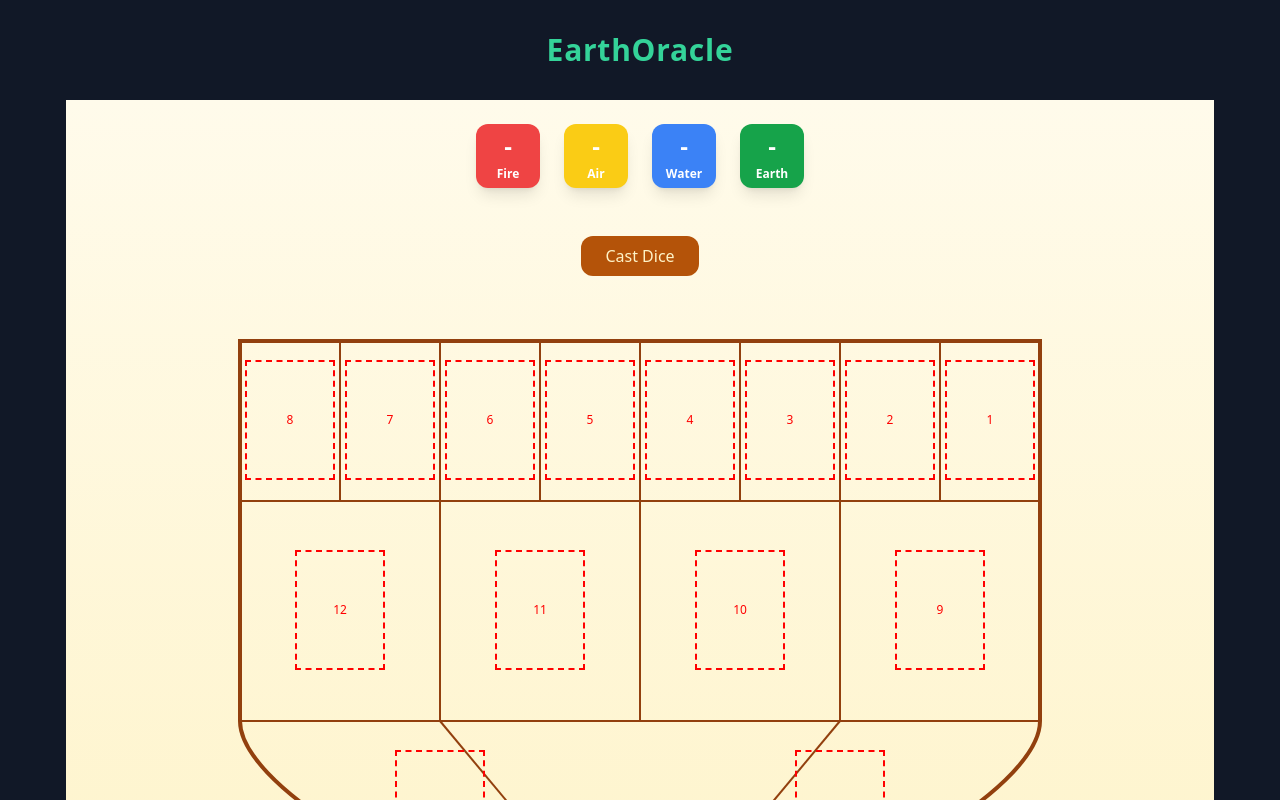
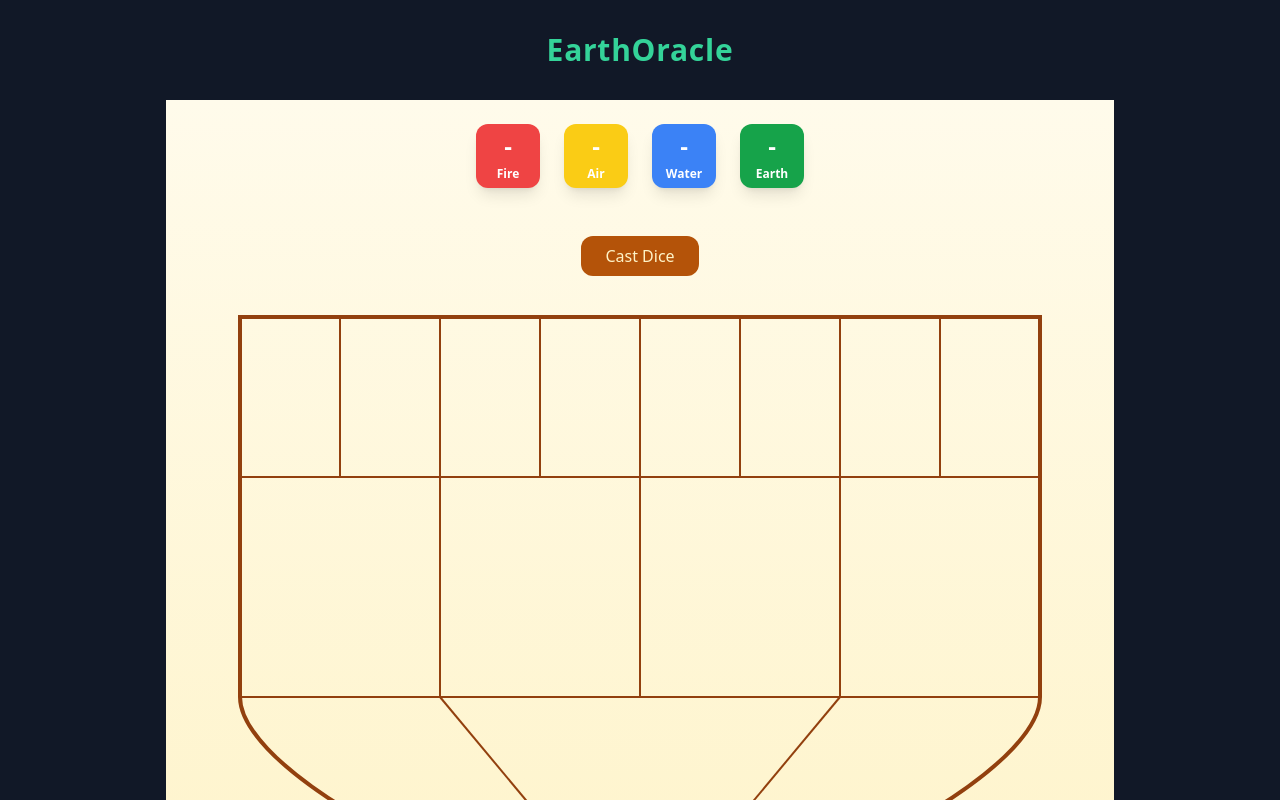
Before and after one commit to Whytebread/EarthOracle, a React (Create React App) app in the folder earth-oracle/: page / in a window 1280 px wide. Shown: the top 800 px of the page. Built offline with nearby package versions, Linux system fonts and the light colour scheme.

Commit message:
modified figure cards to fit better inside slots, bottom row in shield chart still needs tweaking

```diff
--- a/earth-oracle/src/components/CastingBoard.js
+++ b/earth-oracle/src/components/CastingBoard.js
@@ -12,6 +12,22 @@ import { shieldSlots } from "./ShieldSlots";
 const CARD_W = 160;              // base card width
 const GAP = 8;
 const ROW_W = 8 * CARD_W + 7 * GAP; // exactly 8 card-widths
+
+// Scaling for cards
+const CARD_RATIO = 0.75; // width / height ratio of FigureCard
+
+const CARD_SCALE_BY_TYPE = {
+  mother: 0.85,
+  daughter: 0.85,
+  niece: 1.0,
+  witness: 0.9,
+  judge: 1.05,
+};
+
+const OPTICAL_OFFSETS = {
+  witness: { x: 0, y: 10 },
+  judge: { x: 0, y: 20 },
+};
 
 export default function CastingBoard() {
   const [mothers, setMothers] = useState([]);
@@ -210,6 +226,23 @@ export default function CastingBoard() {
       ? [...mothers, ...daughters, ...nieces] // total = 12
       : [];
 
+
+  const shieldFigures =
+    mothers.length === 4 &&
+      daughters.length === 4 &&
+      nieces.length === 4 &&
+      witnesses.length === 2 &&
+      judge
+      ? [
+        ...mothers,      // 0–3
+        ...daughters,    // 4–7
+        ...nieces,       // 8–11
+        witnesses[1],    // 12 → Left Witness
+        witnesses[0],    // 13 → Right Witness
+        judge,           // 14
+      ]
+      : [];
+
   /* ------------------------------ */
   /*           MAIN RENDER          */
   /* ------------------------------ */
@@ -220,36 +253,59 @@ export default function CastingBoard() {
         {/* Dice / lines remaining */}
         <DiceRoller onRollComplete={handleRoll} disabled={disabled} />
 
-        <TopRow />
+        {/* <TopRow />
         <NiecesRow />
-        <CourtRow />
+        <CourtRow /> */}
 
         {/* SHIELD CHART */}
         <div className="relative mx-auto" style={{ width: 900, height: 700 }}>
           <ShieldChartFrame />
 
-  {/* TEMP DEBUG: slot visualization */}
-  {shieldSlots.map((slot, i) => (
-    <div
+          {shieldSlots.map((slot) => {
+            const fig = shieldFigures[slot.order];
+            if (!fig) return null;
+
+            const scale = CARD_SCALE_BY_TYPE[slot.type] ?? 1;
+
+            // Fit card inside slot
+            const maxWidth = slot.width * scale;
+            const maxHeight = slot.height * scale;
+
+            let cardWidth = maxWidth;
+            let cardHeight = maxWidth / CARD_RATIO;
+
+            if (cardHeight > maxHeight) {
+              cardHeight = maxHeight;
+              cardWidth = cardHeight * CARD_RATIO;
+            }
+
+            const offset = OPTICAL_OFFSETS[slot.type] ?? { x: 0, y: 0 };
+
+            return (
+              <motion.div
                 key={slot.id}
+                layout
+                initial={{ opacity: 0, scale: 0.9 }}
+                animate={{ opacity: 1, scale: 1 }}
+                transition={{ duration: 0.4 }}
                 style={{
                   position: "absolute",
-        left: slot.x,
-        top: slot.y,
-        width: slot.width,
-        height: slot.height,
-        border: "2px dashed red",
-        color: "red",
-        fontSize: 12,
-        display: "flex",
-        alignItems: "center",
-        justifyContent: "center",
-        pointerEvents: "none",
+                  left: slot.x + slot.width / 2 - cardWidth / 2 + offset.x,
+                  top: slot.y + slot.height / 2 - cardHeight / 2 + offset.y,
+                  width: cardWidth,
+                  height: cardHeight,
                 }}
               >
-      {i + 1}
-    </div>
-  ))}
+                <FigureCard
+                  title={slot.id.replace("-", " ")}
+                  figure={fig}
+                />
+              </motion.div>
+            );
+          })}
+
+
+
         </div>
 
       </div>
--- a/earth-oracle/src/components/FigureCard.js
+++ b/earth-oracle/src/components/FigureCard.js
@@ -1,47 +1,50 @@
 import React from "react";
 import { motion } from "framer-motion";
 
-const FigureCard = ({ title, figure }) => {
+export default function FigureCard({ title, figure, className = "" }) {
   return (
-    <div className="bg-white rounded-xl shadow p-3 w-full flex flex-col items-center">
-      <div className="font-bold text-center text-amber-800 mb-2">
+    <div
+      className={`w-full h-full flex flex-col items-center justify-between ${className}`}
+    >
+      {/* TOP: optional title */}
+      {title && (
+        <div className="text-xs text-center text-amber-800 leading-tight">
           {title}
+        </div>
+      )}
 
-        {/* DOTS: slower sequential animation */}
-        <div className="flex flex-col items-center gap-1 mt-2">
+      {/* MIDDLE: dots (flex-grow keeps it centered) */}
+      <div className="flex flex-col items-center justify-center flex-grow gap-1">
         {figure.pattern.map((dot, i) => (
           <motion.div
             key={i}
-              initial={{ opacity: 0, y: -6 }}
+            initial={{ opacity: 0, y: -4 }}
             animate={{ opacity: 1, y: 0 }}
             transition={{
-                delay: i * 0.3,
-                duration: 0.6,
-                ease: "easeOut"
+              delay: i * 0.2,
+              duration: 0.4,
+              ease: "easeOut",
             }}
-              className={`flex justify-center items-center h-6 ${
-                dot === 1 ? "w-8" : "w-20"
+            className={`flex justify-center items-center ${
+              dot === 1 ? "w-6" : "w-14"
             }`}
           >
             {dot === 1 ? (
-                <div className="h-4 w-4 rounded-full bg-amber-900" />
+              <div className="h-3 w-3 rounded-full bg-amber-900" />
             ) : (
-                <div className="flex justify-center gap-4">
-                  <div className="h-4 w-4 rounded-full bg-amber-900" />
-                  <div className="h-4 w-4 rounded-full bg-amber-900" />
+              <div className="flex gap-2">
+                <div className="h-3 w-3 rounded-full bg-amber-900" />
+                <div className="h-3 w-3 rounded-full bg-amber-900" />
               </div>
             )}
           </motion.div>
         ))}
       </div>
-      </div>
 
       {/* BOTTOM: figure name */}
-      <div className="text-sm text-center text-amber-700 mt-2">
+      <div className="text-xs text-center text-amber-700 leading-tight">
         {figure.name}
       </div>
     </div>
   );
-};
-
-export default FigureCard;
+}
--- a/earth-oracle/src/components/ShieldSlots.js
+++ b/earth-oracle/src/components/ShieldSlots.js
@@ -17,14 +17,6 @@ const BOTTOM_Y = 420;
 const TOP_SLOT_W = WIDTH / 8;
 const NIECE_SLOT_W = WIDTH / 4;
 
-const CARD_W = 90;
-const CARD_H = 120;
-
-// helper to center card inside a slot
-const center = (slotX, slotY, slotW, slotH) => ({
-  x: slotX + slotW / 2 - CARD_W / 2,
-  y: slotY + slotH / 2 - CARD_H / 2,
-});
 
 export const shieldSlots = [
   /* =========================
@@ -33,14 +25,14 @@ export const shieldSlots = [
 
   ...[0, 1, 2, 3].map(i => {
     const slotX = LEFT + (7 - i) * TOP_SLOT_W;
-    const pos = center(slotX, TOP_ROW_Y, TOP_SLOT_W, TOP_ROW_H);
     return {
       id: `mother-${i + 1}`,
       type: "mother",
       order: i,
-      ...pos,
-      width: CARD_W,
-      height: CARD_H,
+      x: slotX,
+      y: TOP_ROW_Y,
+      width: TOP_SLOT_W,
+      height: TOP_ROW_H,
     };
   }),
 
@@ -50,14 +42,14 @@ export const shieldSlots = [
 
   ...[0, 1, 2, 3].map(i => {
     const slotX = LEFT + (3 - i) * TOP_SLOT_W;
-    const pos = center(slotX, TOP_ROW_Y, TOP_SLOT_W, TOP_ROW_H);
     return {
       id: `daughter-${i + 1}`,
       type: "daughter",
       order: i + 4,
-      ...pos,
-      width: CARD_W,
-      height: CARD_H,
+      x: slotX,
+      y: TOP_ROW_Y,
+      width: TOP_SLOT_W,
+      height: TOP_ROW_H,
     };
   }),
 
@@ -67,14 +59,14 @@ export const shieldSlots = [
 
   ...[0, 1, 2, 3].map(i => {
     const slotX = LEFT + (3 - i) * NIECE_SLOT_W;
-    const pos = center(slotX, NIECE_ROW_Y, NIECE_SLOT_W, NIECE_ROW_H);
     return {
       id: `niece-${i + 1}`,
       type: "niece",
       order: i + 8,
-      ...pos,
-      width: CARD_W,
-      height: CARD_H,
+      x: slotX,
+      y: NIECE_ROW_Y,
+      width: NIECE_SLOT_W,
+      height: NIECE_ROW_H,
     };
   }),
 
@@ -86,20 +78,20 @@ export const shieldSlots = [
     id: "witness-left",
     type: "witness",
     order: 12,
-    x: LEFT + WIDTH * 0.25 - CARD_W / 2,
-    y: BOTTOM_Y + 30,
-    width: CARD_W,
-    height: CARD_H,
+    x: LEFT,
+    y: BOTTOM_Y,
+    width: WIDTH / 2,
+    height: 160,
   },
 
   {
     id: "witness-right",
     type: "witness",
     order: 13,
-    x: LEFT + WIDTH * 0.75 - CARD_W / 2,
-    y: BOTTOM_Y + 30,
-    width: CARD_W,
-    height: CARD_H,
+    x: LEFT + WIDTH / 2,
+    y: BOTTOM_Y,
+    width: WIDTH / 2,
+    height: 160,
   },
 
   /* =========================
@@ -110,9 +102,9 @@ export const shieldSlots = [
     id: "judge",
     type: "judge",
     order: 14,
-    x: LEFT + WIDTH / 2 - CARD_W / 2,
-    y: BOTTOM_Y + 90,
-    width: CARD_W,
-    height: CARD_H,
+    x: LEFT + WIDTH * 0.25,
+    y: BOTTOM_Y + 160,
+    width: WIDTH * 0.5,
+    height: 200,
   },
 ];
```
Lines whose indentation alone changed are shown as unchanged.
